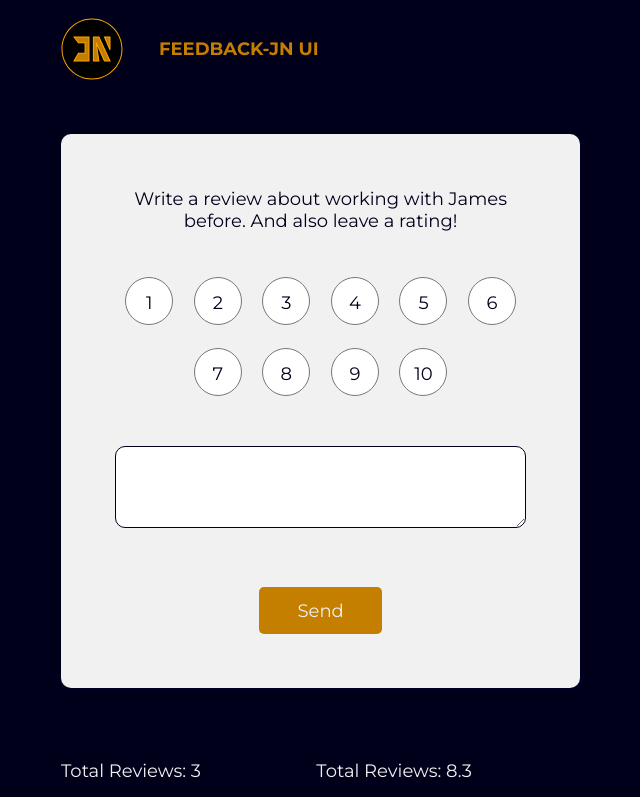
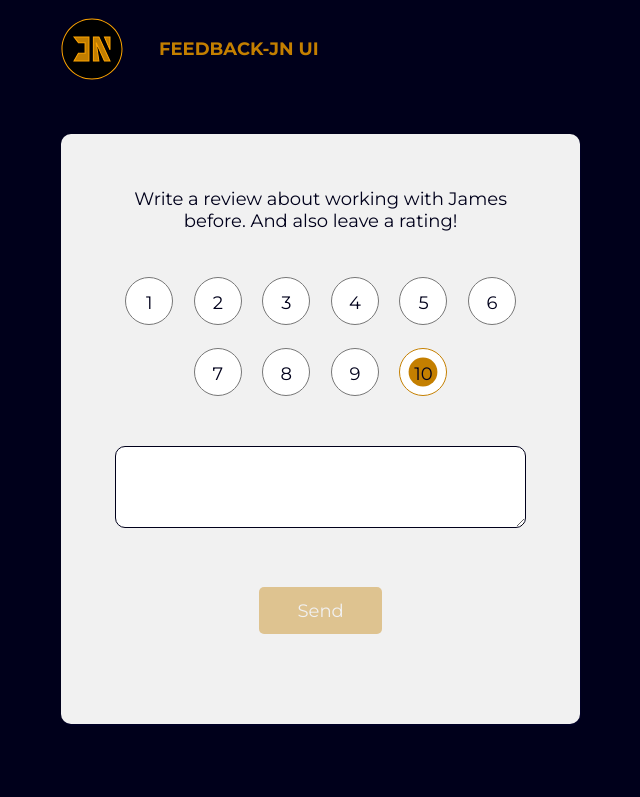
Before and after one commit to devjamesnjoroge/react-portfolio, a React (Create React App) app: page / in a window 1280 px wide. Shown: the top 797 px of the page, without its empty margins (2-642 px from the left). Built offline with nearby package versions, Linux system fonts and the light colour scheme.

Commit message:
ft: add real-time form validation

```diff
--- a/src/Components/FeedbackForm.jsx
+++ b/src/Components/FeedbackForm.jsx
@@ -1,4 +1,4 @@
-import React from 'react'
+import React, { useState } from 'react'
 import Button from '../shared/Button'
 import Card from '../shared/Card'
 
@@ -6,6 +6,36 @@ function FeedbackForm() {
     const handleSubmit = (e) =>{
         e.preventDefault()
     }
+
+    const [rating, setRating] = useState(10)
+
+    const [review, setReview] = useState('')
+
+    const [message, setMessage] = useState('')
+
+    const [disabled, setDisabled] = useState(true)
+
+
+    const handleRatingChange = (e) => {
+        setRating(+e.currentTarget.value)
+    }
+
+    const handleReviewChange = (e) => {
+       setReview(e.target.value)
+       console.log(e.target.value.trim().length)
+       if (e.target.value.trim().length <= 10 && e.target.value.trim().length > 0){
+        setDisabled(true)
+        setMessage('Review must be more than 10 characters!')
+        } else if (e.target.value.trim().length > 10){
+            setMessage('')
+            setDisabled(false)
+        } else {
+            setDisabled(true)
+            setMessage('')
+        }
+    }
+
+
   return (
     <div className="mt-5">
         <Card>
@@ -16,50 +46,51 @@ function FeedbackForm() {
             <ul className="radio-btns">
                 <li>
                     <label htmlFor="num1">1</label>
-                    <input type="radio" name="rating" id="num1" />
+                    <input onChange={handleRatingChange} value={1} checked={rating === 1 ? true : false} type="radio" name="rating" id="num1" />
                 </li>
                 <li>
                     <label htmlFor="num2">2</label>
-                    <input type="radio" name="rating" id="num2" />
+                    <input onChange={handleRatingChange} value={2} checked={rating === 2 ? true : false} type="radio" name="rating" id="num2" />
                 </li>
                 <li>
                     <label htmlFor="num3">3</label>
-                    <input type="radio" name="rating" id="num3" />
+                    <input onChange={handleRatingChange} value={3} checked={rating === 3 ? true : false} type="radio" name="rating" id="num3" />
                 </li>
                 <li>
                     <label htmlFor="num4">4</label>
-                    <input type="radio" name="rating" id="num4" />
+                    <input onChange={handleRatingChange} value={4} checked={rating === 4 ? true : false} type="radio" name="rating" id="num4" />
                 </li>
                 <li>
                     <label htmlFor="num5">5</label>
-                    <input type="radio" name="rating" id="num5" />
+                    <input onChange={handleRatingChange} value={5} checked={rating === 5 ? true : false} type="radio" name="rating" id="num5" />
                 </li>
                 <li>
                     <label htmlFor="num6">6</label>
-                    <input type="radio" name="rating" id="num6" />
+                    <input onChange={handleRatingChange} value={6} checked={rating === 6 ? true : false} type="radio" name="rating" id="num6" />
                 </li>
                 <li>
                     <label htmlFor="num7">7</label>
-                    <input type="radio" name="rating" id="num7" />
+                    <input onChange={handleRatingChange} value={7} checked={rating === 7 ? true : false} type="radio" name="rating" id="num7" />
                 </li>
                 <li>
                     <label htmlFor="num8">8</label>
-                    <input type="radio" name="rating" id="num8" />
+                    <input onChange={handleRatingChange} value={8} checked={rating === 8 ? true : false} type="radio" name="rating" id="num8" />
                 </li>
                 <li>
                     <label htmlFor="num9">9</label>
-                    <input type="radio" name="rating" id="num9" />
+                    <input onChange={handleRatingChange} value={9} checked={rating === 9 ? true : false} type="radio" name="rating" id="num9" />
                 </li>
                 <li>
                     <label htmlFor="num10">10</label>
-                    <input type="radio" name="rating" id="num10" />
+                    <input onChange={handleRatingChange} value={10} checked={rating === 10 ? true : false} type="radio" name="rating" id="num10" />
                 </li>
             </ul>
-            <textarea className='review-input' type="text" name="review" id="review"></textarea>
-            <Button onClick={handleSubmit}>
+            <textarea onChange={handleReviewChange} className='review-input' type="text" name="review" id="review"></textarea>
+            <Button onClick={handleSubmit} disabled={disabled}>
                 Send
             </Button>
         </form>
+        <p style={{color: 'red'}}>{message}</p>
         </Card>
     </div>
   )
--- a/src/Components/FeedbackStats.jsx
+++ b/src/Components/FeedbackStats.jsx
@@ -1,4 +1,3 @@
-import { useState } from 'react'
 import PropTypes from 'prop-types'
 
 function FeedbackStats({feedback}) {
@@ -12,7 +11,7 @@ average = average.toFixed(1).replace(/[.,]0$/, '')
   return (
     <div className="stats">
         <span>Total Reviews: {feedback.length}</span>
-        <span>Total Reviews: { isNaN(average) ? 0 : average}</span>
+        <span>Average Rating: { isNaN(average) ? 0 : average}</span>
     </div>
   )
 }
--- a/src/index.scss
+++ b/src/index.scss
@@ -135,6 +135,12 @@ form{
     outline: none !important;
 }
 
+.btn:disabled{
+
+    opacity: 0.4;
+
+}
+
 .radio-btns{
     display: flex;
     grid-template-rows: auto auto;
--- a/src/shared/Button.jsx
+++ b/src/shared/Button.jsx
@@ -1,16 +1,25 @@
 import React from 'react'
 import PropTypes from 'prop-types'
 
-function Button({children}) {
+function Button({children, disabled}) {
+    const handleSubmit = () => {
+        alert('g')
+    }
+
   return (
-    <button className="btn" type='button'>
+    <button className="btn" type='button' disabled={disabled} onClick={handleSubmit}>
         {children}
     </button>
   )
 }
 
+Button.defaultProps = {
+    disabled: true,
+}
+
 Button.propTypes = {
-    children: PropTypes.node
+    children: PropTypes.node,
+    disabled: PropTypes.bool,
 }
 
 export default Button
```
